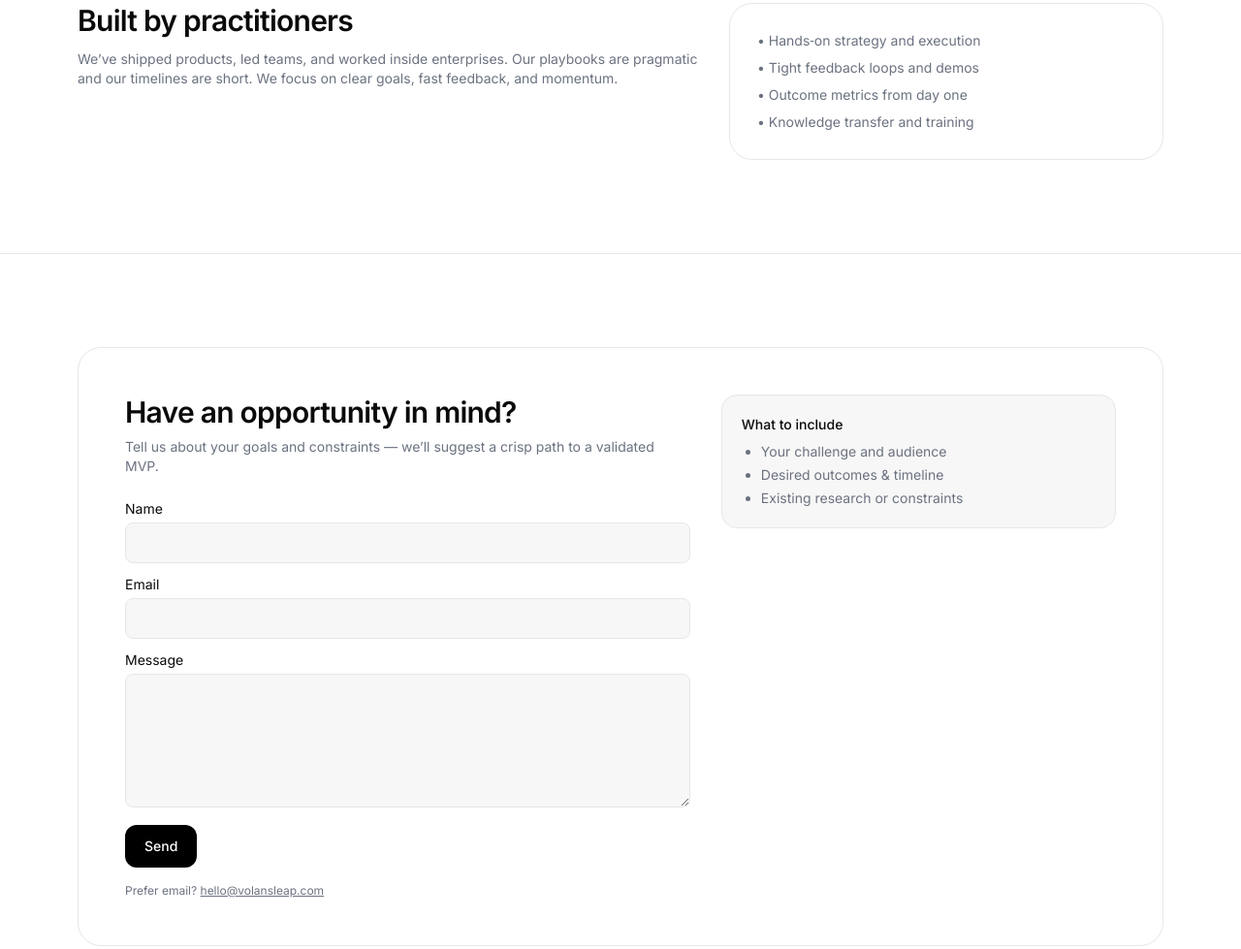
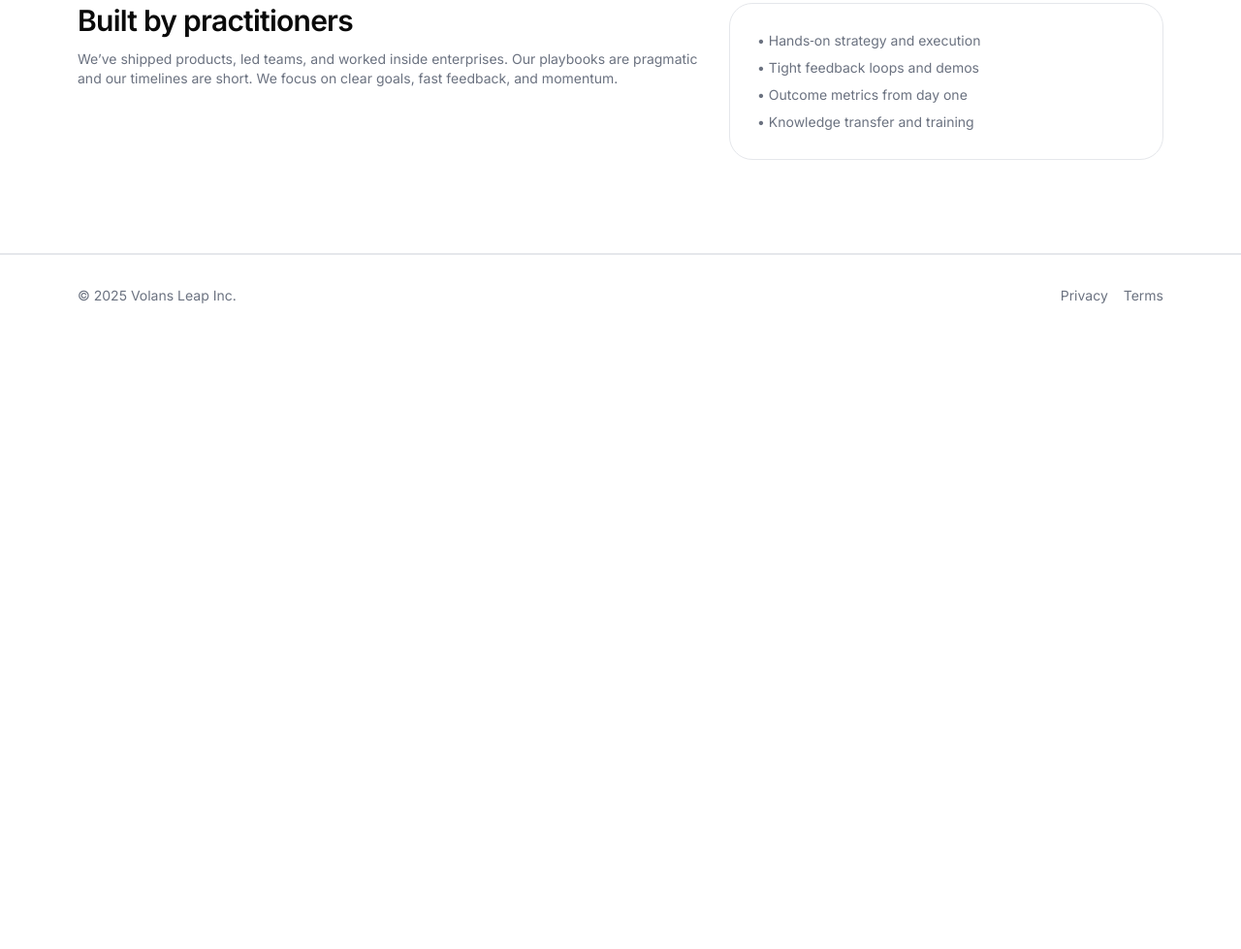
Before and after one commit to gilfrom/VolansLeap, a plain HTML site: page index.html in a window 1280 px wide. Shown: the part 1998-2977 px from the top of the page at 97% size. After the commit the page ends 2345 px from the top, so only its background shows below. Drawn offline with nearby package versions, Linux system fonts and the light colour scheme.

Commit message:
Update index.html

```diff
--- a/index.html
+++ b/index.html
@@ -225,47 +225,7 @@
     </div>
   </section>
 
-  <!-- Contact -->
-  <section id="contact">
-    <div class="mx-auto max-w-6xl px-4 py-16 md:py-24">
-      <div class="rounded-3xl border border-[var(--line)] bg-white p-8 md:p-12">
-        <div class="grid gap-8 md:grid-cols-12 md:items-start">
-          <div class="md:col-span-7">
-            <h2 class="text-2xl font-semibold tracking-tight md:text-3xl">Have an opportunity in mind?</h2>
-            <p class="mt-2 max-w-xl text-sm text-[var(--muted)]">Tell us about your goals and constraints — we’ll suggest a crisp path to a validated MVP.</p>
-            <form id="contactForm" action="https://formspree.io/f/your-form-id" method="POST" class="mt-6 space-y-3">
-              <input type="hidden" name="source" value="volansleap.com" />
-              <div>
-                <label class="block text-sm">Name</label>
-                <input name="name" required class="mt-1 w-full rounded-lg border border-[var(--line)] bg-[var(--card)] px-3 py-2 outline-none focus:border-black" />
-              </div>
-              <div>
-                <label class="block text-sm">Email</label>
-                <input name="email" type="email" required class="mt-1 w-full rounded-lg border border-[var(--line)] bg-[var(--card)] px-3 py-2 outline-none focus:border-black" />
-              </div>
-              <div>
-                <label class="block text-sm">Message</label>
-                <textarea name="message" rows="5" required class="mt-1 w-full rounded-lg border border-[var(--line)] bg-[var(--card)] px-3 py-2 outline-none focus:border-black"></textarea>
-              </div>
-              <button type="submit" class="rounded-xl bg-black px-5 py-3 text-sm font-medium text-white transition hover:bg-[#111]">Send</button>
-              <p id="formMsg" class="mt-2 text-sm text-[var(--muted)]" hidden>Thanks — we’ll be in touch shortly.</p>
-            </form>
-            <div class="mt-4 text-xs text-[var(--muted)]">Prefer email? <a class="underline" href="mailto:hello@volansleap.com">hello@volansleap.com</a></div>
-          </div>
-          <div class="md:col-span-5">
-            <div class="rounded-2xl border border-[var(--line)] bg-[var(--card)] p-5 text-sm text-[var(--muted)]">
-              <p class="font-medium text-[var(--ink)]">What to include</p>
-              <ul class="mt-2 list-disc space-y-1 pl-5">
-                <li>Your challenge and audience</li>
-                <li>Desired outcomes & timeline</li>
-                <li>Existing research or constraints</li>
-              </ul>
-            </div>
-          </div>
-        </div>
-      </div>
-    </div>
-  </section>
+
 
   <!-- Footer -->
   <footer class="border-t border-[var(--line)]">
```
